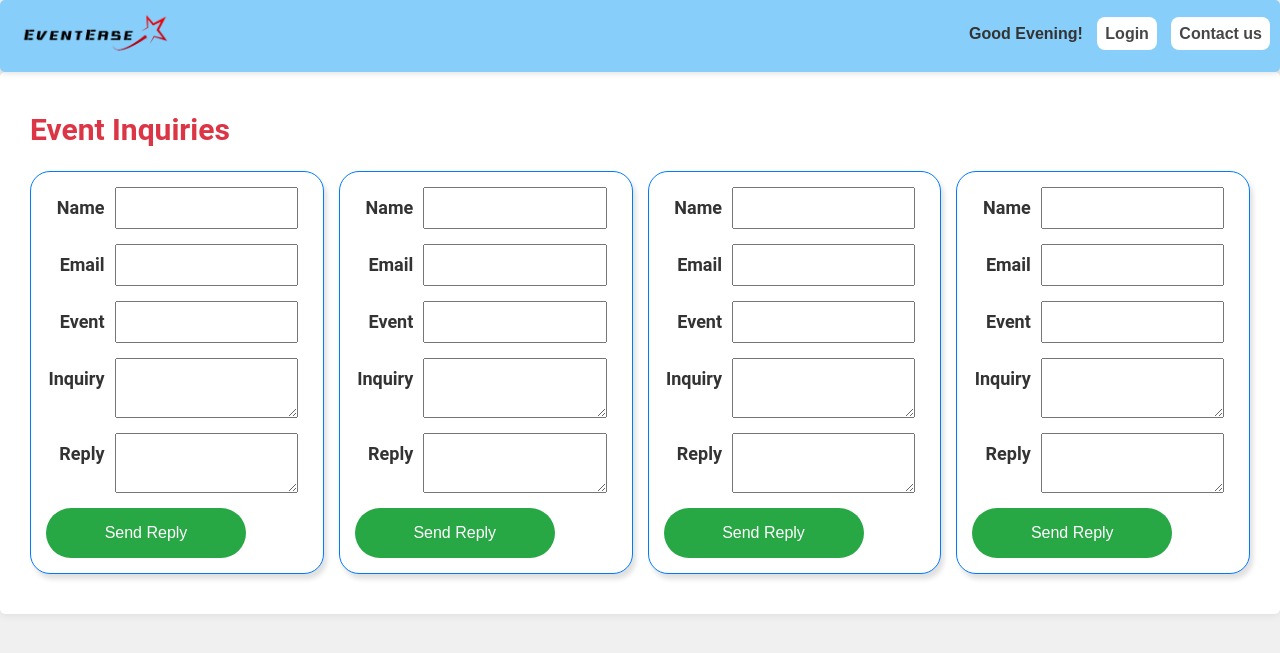
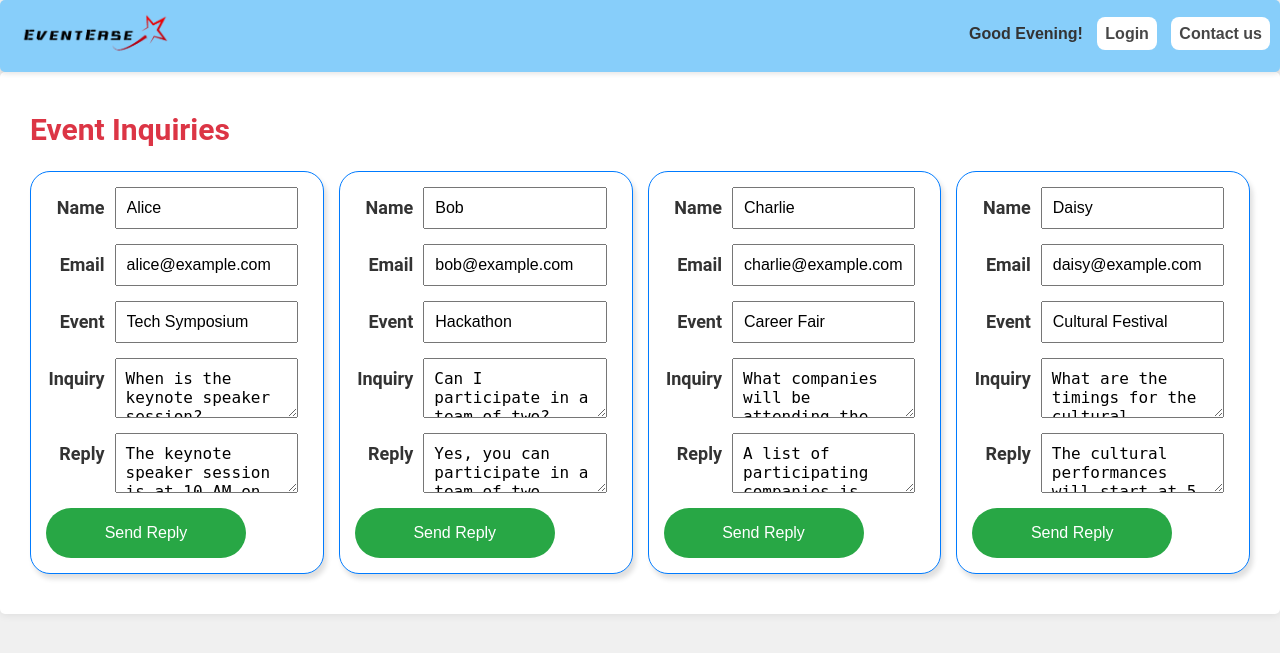
Before and after one commit to PasindhuHeshan/Eventease, a PHP site: page /inquiry in a window 1280 px wide. Shown: the top 653 px of the page. Run offline with PHP 8.4, Linux system fonts and the light colour scheme.

Commit message:
data filled in support staff

```diff
--- a/app/views/EventSup/inquiry.php
+++ b/app/views/EventSup/inquiry.php
@@ -6,23 +6,23 @@
             <form action="" method="post">
                 <div class="form-group">
                     <label for="name">Name</label>
-                    <input type="text" name="name" id="name" class="form-control" required>
+                    <input type="text" name="name" id="name" class="form-control" required value="Alice">
                 </div>
                 <div class="form-group">
                     <label for="email">Email</label>
-                    <input type="email" name="email" id="email" class="form-control" required>
+                    <input type="email" name="email" id="email" class="form-control" required value="alice@example.com">
                 </div>
                 <div class="form-group">
                     <label for="event">Event</label>
-                    <input type="text" name="event" id="event" class="form-control" required>
+                    <input type="text" name="event" id="event" class="form-control" required value="Tech Symposium">
                 </div>
                 <div class="form-group">
                     <label for="inquiry">Inquiry</label>
-                    <textarea name="inquiry" id="inquiry" class="form-control" required></textarea>
+                    <textarea name="inquiry" id="inquiry" class="form-control" required>When is the keynote speaker session?</textarea>
                 </div>
                 <div class="form-group">
                     <label for="reply">Reply</label>
-                    <textarea name="reply" id="reply" class="form-control" required></textarea>
+                    <textarea name="reply" id="reply" class="form-control" required>The keynote speaker session is at 10 AM on the first day.</textarea>
                 </div>
                 <button type="submit" class="btn primary">Send Reply</button>
             </form>
@@ -31,23 +31,23 @@
             <form action="" method="post">
                 <div class="form-group">
                     <label for="name">Name</label>
-                    <input type="text" name="name" id="name" class="form-control" required>
+                    <input type="text" name="name" id="name" class="form-control" required value="Bob">
                 </div>
                 <div class="form-group">
                     <label for="email">Email</label>
-                    <input type="email" name="email" id="email" class="form-control" required>
+                    <input type="email" name="email" id="email" class="form-control" required value="bob@example.com">
                 </div>
                 <div class="form-group">
                     <label for="event">Event</label>
-                    <input type="text" name="event" id="event" class="form-control" required>
+                    <input type="text" name="event" id="event" class="form-control" required value="Hackathon">
                 </div>
                 <div class="form-group">
                     <label for="inquiry">Inquiry</label>
-                    <textarea name="inquiry" id="inquiry" class="form-control" required></textarea>
+                    <textarea name="inquiry" id="inquiry" class="form-control" required>Can I participate in a team of two?</textarea>
                 </div>
                 <div class="form-group">
                     <label for="reply">Reply</label>
-                    <textarea name="reply" id="reply" class="form-control" required></textarea>
+                    <textarea name="reply" id="reply" class="form-control" required>Yes, you can participate in a team of two.</textarea>
                 </div>
                 <button type="submit" class="btn primary">Send Reply</button>
             </form>
@@ -56,23 +56,23 @@
             <form action="" method="post">
                 <div class="form-group">
                     <label for="name">Name</label>
-                    <input type="text" name="name" id="name" class="form-control" required>
+                    <input type="text" name="name" id="name" class="form-control" required value="Charlie">
                 </div>
                 <div class="form-group">
                     <label for="email">Email</label>
-                    <input type="email" name="email" id="email" class="form-control" required>
+                    <input type="email" name="email" id="email" class="form-control" required value="charlie@example.com">
                 </div>
                 <div class="form-group">
                     <label for="event">Event</label>
-                    <input type="text" name="event" id="event" class="form-control" required>
+                    <input type="text" name="event" id="event" class="form-control" required value="Career Fair">
                 </div>
                 <div class="form-group">
                     <label for="inquiry">Inquiry</label>
-                    <textarea name="inquiry" id="inquiry" class="form-control" required></textarea>
+                    <textarea name="inquiry" id="inquiry" class="form-control" required>What companies will be attending the fair?</textarea>
                 </div>
                 <div class="form-group">
                     <label for="reply">Reply</label>
-                    <textarea name="reply" id="reply" class="form-control" required></textarea>
+                    <textarea name="reply" id="reply" class="form-control" required>A list of participating companies is available on the event website.</textarea>
                 </div>
                 <button type="submit" class="btn primary">Send Reply</button>
             </form>
@@ -81,23 +81,23 @@
             <form action="" method="post">
                 <div class="form-group">
                     <label for="name">Name</label>
-                    <input type="text" name="name" id="name" class="form-control" required>
+                    <input type="text" name="name" id="name" class="form-control" required value="Daisy">
                 </div>
                 <div class="form-group">
                     <label for="email">Email</label>
-                    <input type="email" name="email" id="email" class="form-control" required>
+                    <input type="email" name="email" id="email" class="form-control" required value="daisy@example.com">
                 </div>
                 <div class="form-group">
                     <label for="event">Event</label>
-                    <input type="text" name="event" id="event" class="form-control" required>
+                    <input type="text" name="event" id="event" class="form-control" required value="Cultural Festival">
                 </div>
                 <div class="form-group">
                     <label for="inquiry">Inquiry</label>
-                    <textarea name="inquiry" id="inquiry" class="form-control" required></textarea>
+                    <textarea name="inquiry" id="inquiry" class="form-control" required>What are the timings for the cultural performances?</textarea>
                 </div>
                 <div class="form-group">
                     <label for="reply">Reply</label>
-                    <textarea name="reply" id="reply" class="form-control" required></textarea>
+                    <textarea name="reply" id="reply" class="form-control" required>The cultural performances will start at 5 PM.</textarea>
                 </div>
                 <button type="submit" class="btn primary">Send Reply</button>
             </form>
--- a/public/css/global.css
+++ b/public/css/global.css
@@ -133,6 +133,11 @@ h3 p {
   display: flex;
   flex-direction: column;
   gap: 15px;
+  margin-left: 100px;
+}
+
+.report h3{
+  margin-left: 0;
 }
 .page .report .actions {
   display: flex;
```
Also changed, not shown: app/views/EventSup/review.php (+20 -20 lines), public/images/events/Gemini_Generated_Image_jehit5jehit5jehi.jpeg (added).
